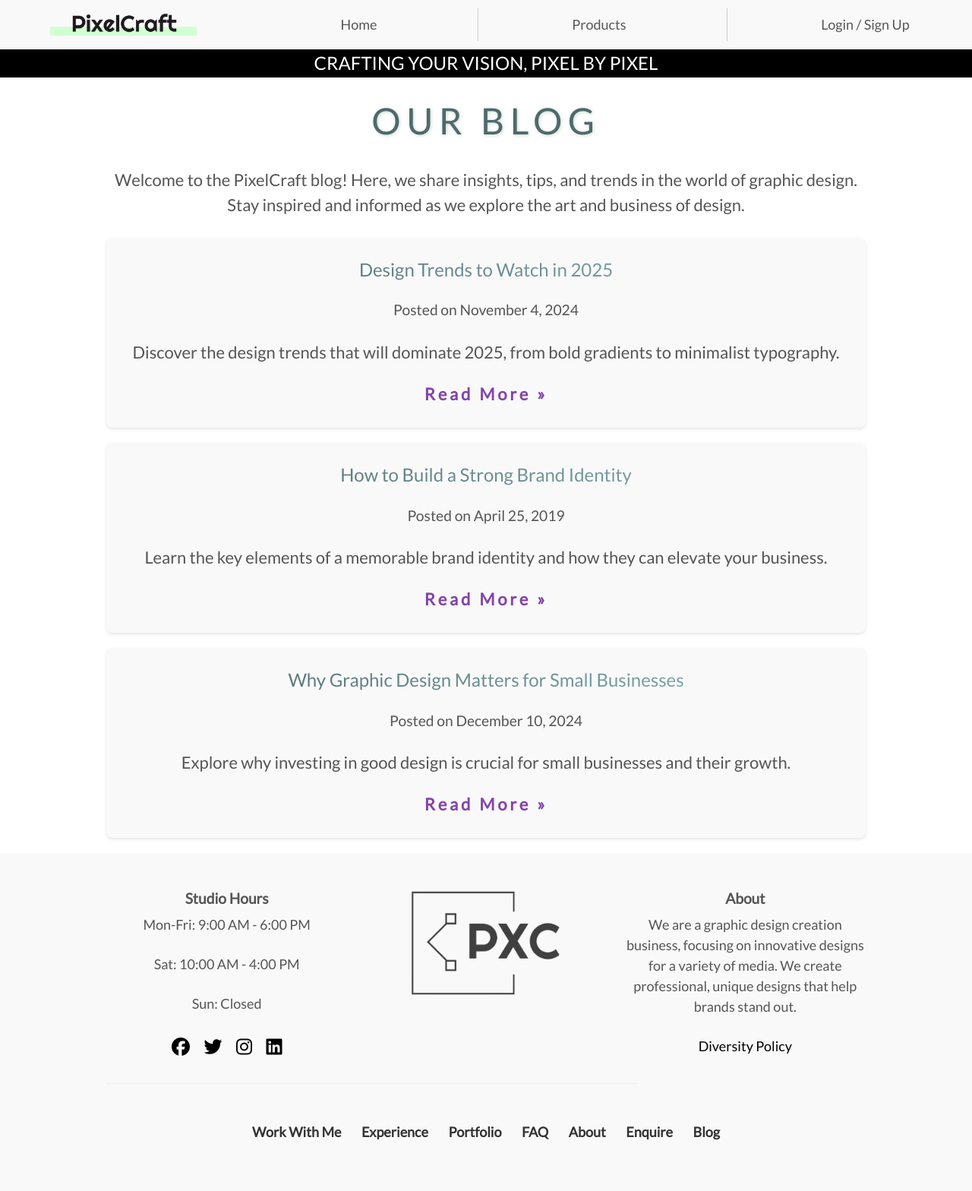
After one commit to HCaldwell95/pixel-craft, a Django app: page /blog/ in a window 1280 px wide. The commit adds this page. Shown: the whole page at 76% size. Run offline with Django 5.2, Linux system fonts and the light colour scheme; some libraries are stand-ins or nearby versions.

Commit message:
Added Blog page and content with unique CSS styling

```diff
--- /dev/null
+++ b/home/templates/home/blog.html
@@ -0,0 +1,41 @@
+{% extends "base.html" %}
+{% load static %}
+
+{% block extra_css %}
+    <link rel="stylesheet" href="{% static 'css/core_pages.css' %}">
+{% endblock %}
+
+{% block extra_title %}
+    | Blog
+{% endblock %}
+
+{% block page_header %}
+{% endblock %}
+
+{% block content %}
+    <section class="core-page-section container">
+        <h1>Our Blog</h1>
+        <p>Welcome to the PixelCraft blog! Here, we share insights, tips, and trends in the world of graphic design. Stay inspired and informed as we explore the art and business of design.</p>
+
+        <div class="blog-post">
+            <h2>Design Trends to Watch in 2025</h2>
+            <p><small>Posted on November 4, 2024</small></p>
+            <p>Discover the design trends that will dominate 2025, from bold gradients to minimalist typography.</p>
+            <a href="https://www.creativeboom.com/features/what-emerging-trends-will-be-big-in-2025-we-asked-creative-leaders-for-their-predictions/">Read More &raquo;</a>
+        </div>
+
+        <div class="blog-post">
+            <h2>How to Build a Strong Brand Identity</h2>
+            <p><small>Posted on April 25, 2019</small></p>
+            <p>Learn the key elements of a memorable brand identity and how they can elevate your business.</p>
+            <a href="https://www.forbes.com/councils/forbescoachescouncil/2019/04/25/13-effective-methods-to-help-you-build-a-strong-brand-identity/">Read More &raquo;</a>
+        </div>
+
+        <div class="blog-post">
+            <h2>Why Graphic Design Matters for Small Businesses</h2>
+            <p><small>Posted on December 10, 2024</small></p>
+            <p>Explore why investing in good design is crucial for small businesses and their growth.</p>
+            <a href="https://designaphy.com/insights/graphic-design-for-startups-and-sme">Read More &raquo;</a>
+        </div>
+    </section>
+{% endblock %}
--- a/home/urls.py
+++ b/home/urls.py
@@ -11,4 +11,5 @@ urlpatterns = [
     path('about/', views.about, name='about'),
     path('enquire/', views.enquire, name='enquire'),
     path('submit-enquiry/', views.submit_enquiry, name='submit_enquiry'),
+    path('blog/', views.blog, name='blog'),
 ]
--- a/home/views.py
+++ b/home/views.py
@@ -129,3 +129,6 @@ def submit_enquiry(request):
         # Handle the submission, like saving to the database or sending an email.
         return HttpResponse("Thank you for your enquiry!")
     return HttpResponse("Invalid request", status=400)
+
+def blog(request):
+    return render(request, 'home/blog.html')
--- a/static/css/core_pages.css
+++ b/static/css/core_pages.css
@@ -29,6 +29,8 @@ section > h2 {
     padding: 1em;
     background: linear-gradient(to right, #4f696d, #85b2b8);
     -webkit-background-clip: text;
+    -moz-background-clip: text;
+    background-clip: text;
     color: transparent;
 }
 
@@ -73,3 +75,39 @@ label {
 button {
     margin-top: 20px;
 }
+
+/* Blog-specific styles */
+
+.blog-post {
+    background: #f9f9f9;
+    margin-bottom: 20px;
+    padding: 28px;
+    border-radius: 8px;
+    box-shadow: 0 2px 4px rgba(0, 0, 0, 0.1);
+}
+
+.blog-post h2 {
+    margin-top: 0;
+    font-size: 24px;
+    background: linear-gradient(to right, #4f696d, #85b2b8);
+    -webkit-background-clip: text;
+    -moz-background-clip: text;
+    background-clip: text;
+    color: transparent;
+}
+
+.blog-post p {
+    line-height: 1.6;
+    margin-bottom: 10px;
+}
+
+.blog-post a {
+    color: #8443aa;
+    text-decoration: none;
+    font-weight: bold;
+    letter-spacing: 1mm;
+}
+
+.blog-post a:hover {
+    text-decoration: underline;
+}
--- a/templates/base.html
+++ b/templates/base.html
@@ -135,7 +135,7 @@
                     <li class="list-inline-item"><a href="{% url 'faq' %}">FAQ</a></li>
                     <li class="list-inline-item"><a href="{% url 'about' %}">About</a></li>
                     <li class="list-inline-item"><a href="{% url 'enquire' %}">Enquire</a></li>
-                    <li class="list-inline-item"><a href="#">Blog</a></li>
+                    <li class="list-inline-item"><a href="{% url 'blog' %}">Blog</a></li>
                 </ul>
             </div>
         </div>
```
